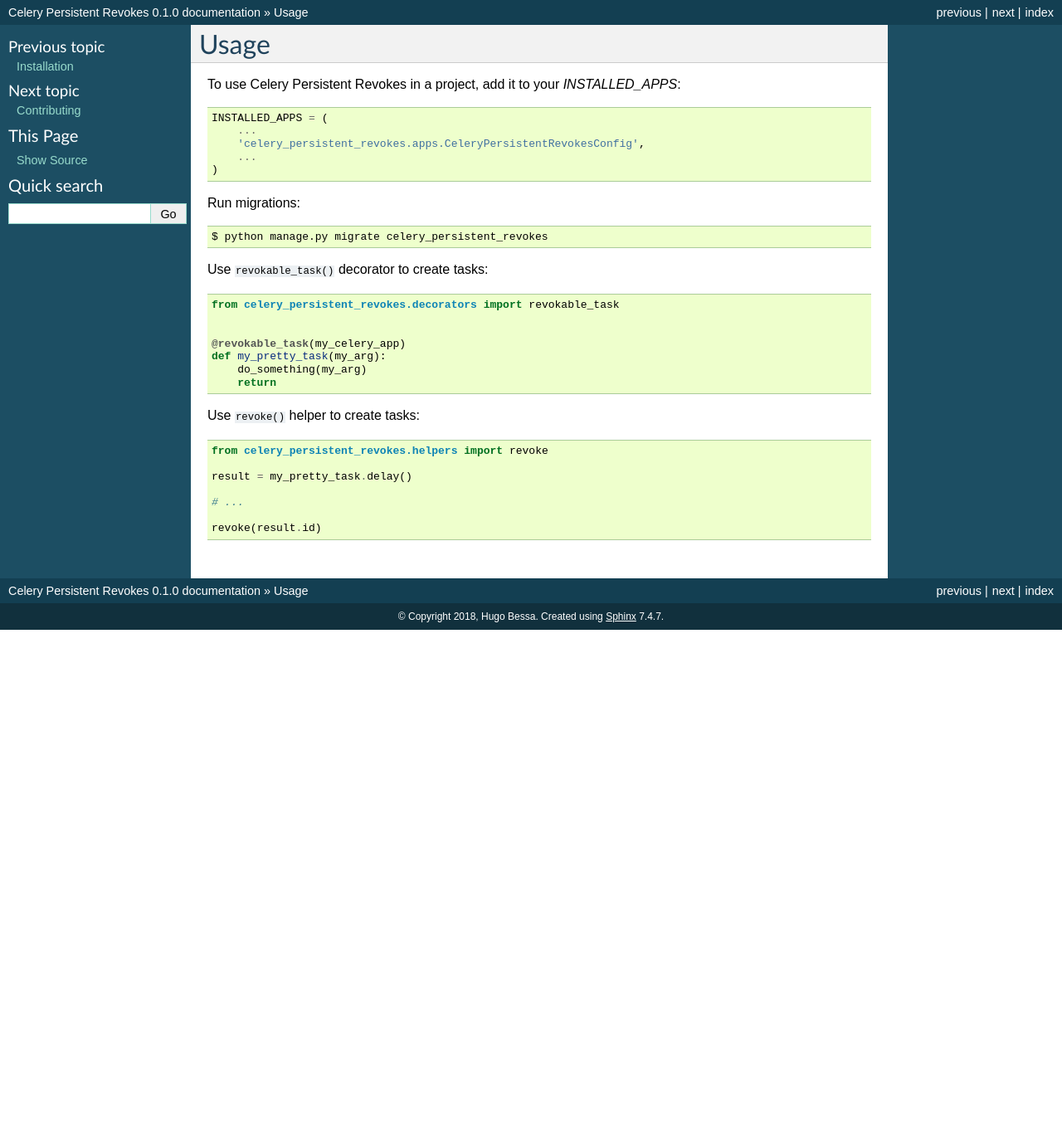
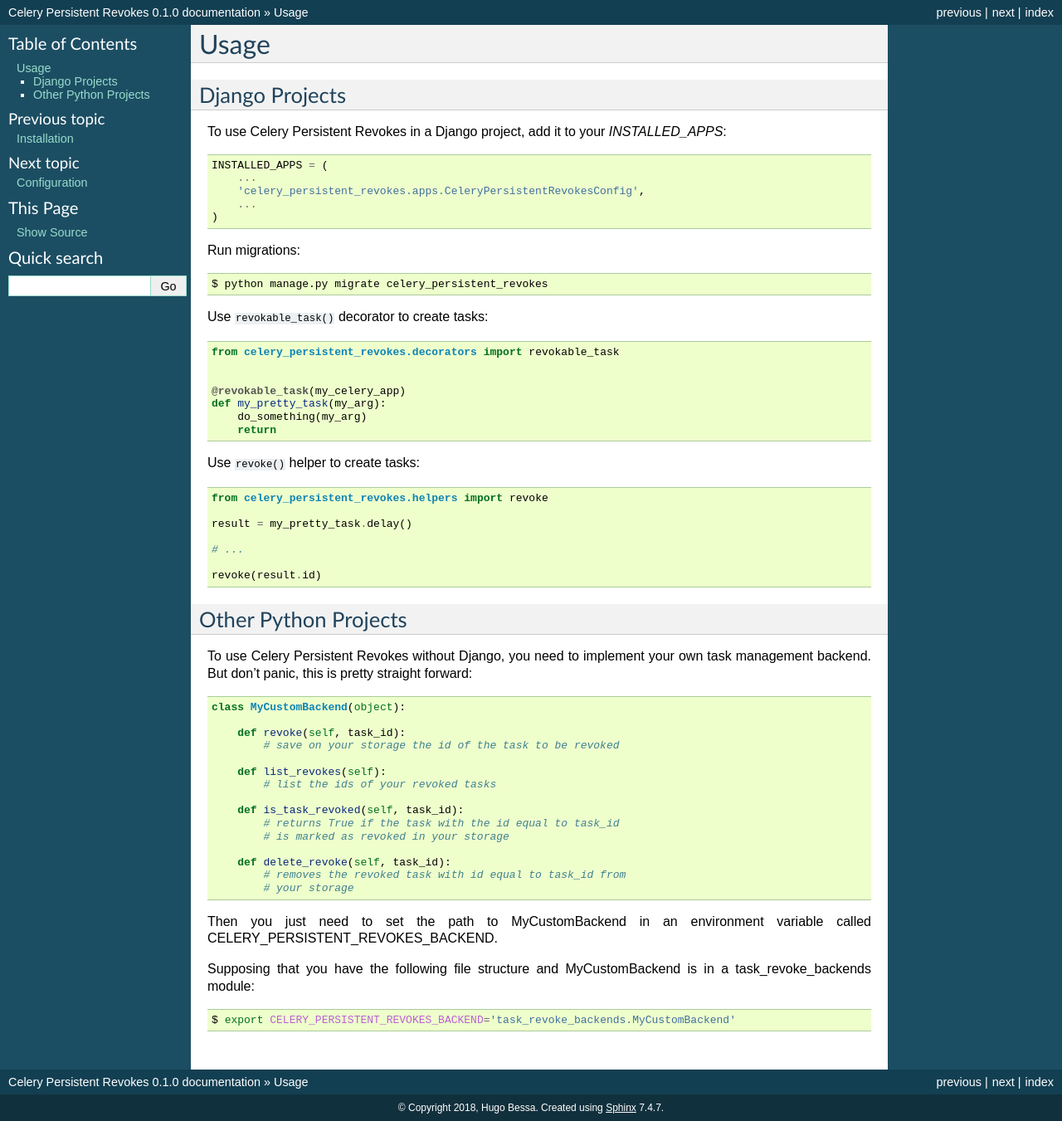
Before and after one commit to vintasoftware/celery-persistent-revokes, a Sphinx documentation site: the page built from docs/usage.rst, in a window 1280 px wide. Shown: the whole page at 83% size. Built offline with Sphinx 7.4.7, drawn with Linux system fonts in a browser that asks for light colours; before the commit the page ends 900 px from its top, so only the background shows below that.

Commit message:
updates documentation

```diff
--- a/CHANGELOG.rst
+++ b/CHANGELOG.rst
@@ -3,7 +3,7 @@
 Change Log
 ----------
 
-0.1.0 (2018-04-25)
+0.1.0 (2018-08-03)
 ++++++++++++++++++
 
 * First release on PyPI.
--- a/CONTRIBUTING.rst
+++ b/CONTRIBUTING.rst
@@ -13,7 +13,7 @@ Types of Contributions
 Report Bugs
 ~~~~~~~~~~~
 
-Report bugs at https://github.com/hugobessa/celery-persistent-revokes/issues.
+Report bugs at https://github.com/vintasoftware/celery-persistent-revokes/issues.
 
 If you are reporting a bug, please include:
 
@@ -43,7 +43,7 @@ articles, and such.
 Submit Feedback
 ~~~~~~~~~~~~~~~
 
-The best way to send feedback is to file an issue at https://github.com/hugobessa/celery-persistent-revokes/issues.
+The best way to send feedback is to file an issue at https://github.com/vintasoftware/celery-persistent-revokes/issues.
 
 If you are proposing a feature:
 
@@ -110,7 +110,7 @@ Before you submit a pull request, check that it meets these guidelines:
    your new functionality into a function with a docstring, and add the
    feature to the list in README.rst.
 3. The pull request should work for Python 2.7, 3.4, 3.5 and 3.6. Check
-   https://travis-ci.org/hugobessa/celery-persistent-revokes/pull_requests
+   https://travis-ci.org/vintasoftware/celery-persistent-revokes/pull_requests
    and make sure that the tests pass for all supported Python versions.
 
 Tips
--- a/docs/index.rst
+++ b/docs/index.rst
@@ -14,6 +14,7 @@ Contents:
    readme
    installation
    usage
+   configuration
    contributing
    authors
    changelog
--- a/docs/usage.rst
+++ b/docs/usage.rst
@@ -2,7 +2,11 @@
 Usage
 =====
 
-To use Celery Persistent Revokes in a project, add it to your `INSTALLED_APPS`:
+
+Django Projects
+---------------
+
+To use Celery Persistent Revokes in a Django project, add it to your `INSTALLED_APPS`:
 
 .. code-block:: python
 
@@ -43,3 +47,36 @@ Use ``revoke()`` helper to create tasks:
     # ...
 
     revoke(result.id)
+
+
+Other Python Projects
+---------------------
+
+To use Celery Persistent Revokes without Django, you need to implement your own task management backend. But don't panic, this is pretty straight forward:
+
+.. code-block:: python
+
+    class MyCustomBackend(object):
+
+        def revoke(self, task_id):
+            # save on your storage the id of the task to be revoked
+
+        def list_revokes(self):
+            # list the ids of your revoked tasks
+
+        def is_task_revoked(self, task_id):
+            # returns True if the task with the id equal to task_id
+            # is marked as revoked in your storage
+
+        def delete_revoke(self, task_id):
+            # removes the revoked task with id equal to task_id from
+            # your storage
+
+
+Then you just need to set the path to MyCustomBackend in an environment variable called CELERY_PERSISTENT_REVOKES_BACKEND.
+
+Supposing that you have the following file structure and MyCustomBackend is in a task_revoke_backends module:
+
+.. code-block:: bash
+
+    $ export CELERY_PERSISTENT_REVOKES_BACKEND='task_revoke_backends.MyCustomBackend'
```
Also changed, not shown: README.rst (+7 -6 lines), docs/celery_persistent_revokes.migrations.rst (added, +22 -0 lines), docs/celery_persistent_revokes.rst (added, +93 -0 lines), docs/configuration.rst (added, +22 -0 lines), docs/modules.rst (added, +7 -0 lines).
